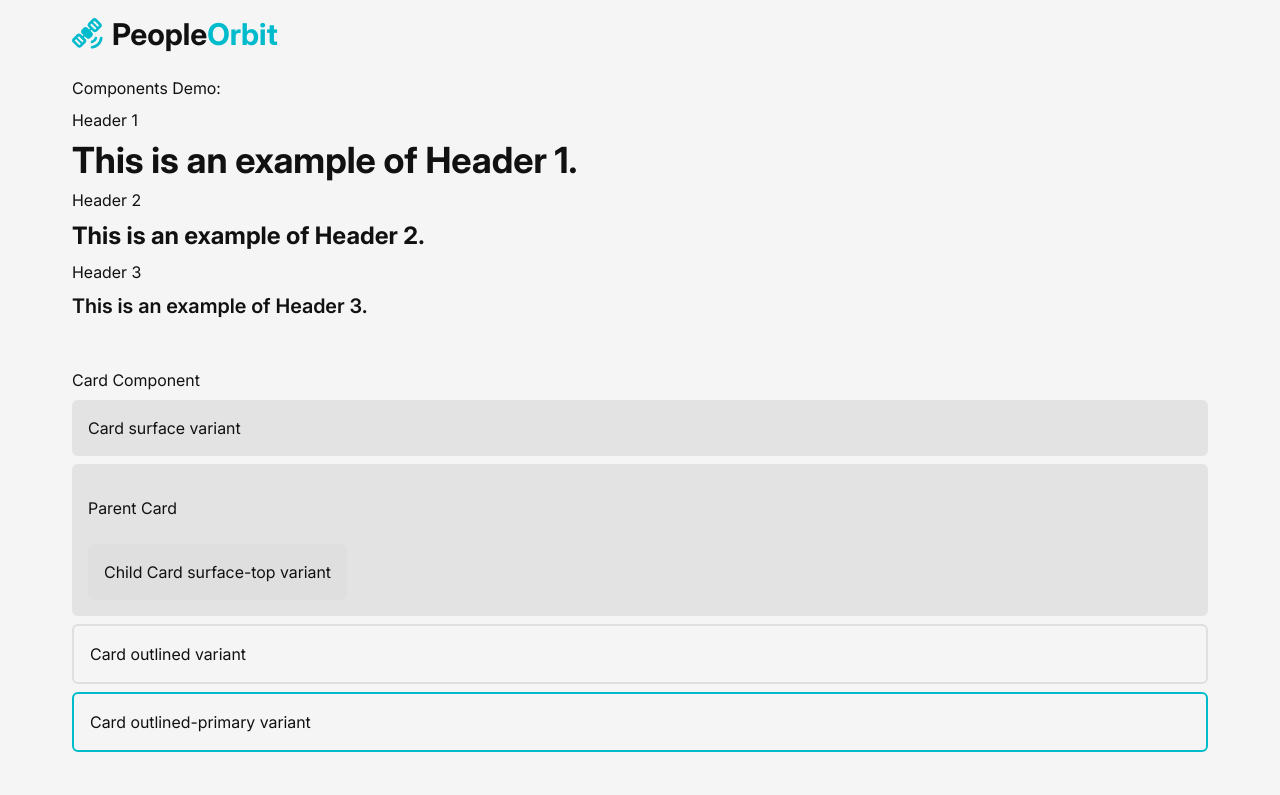
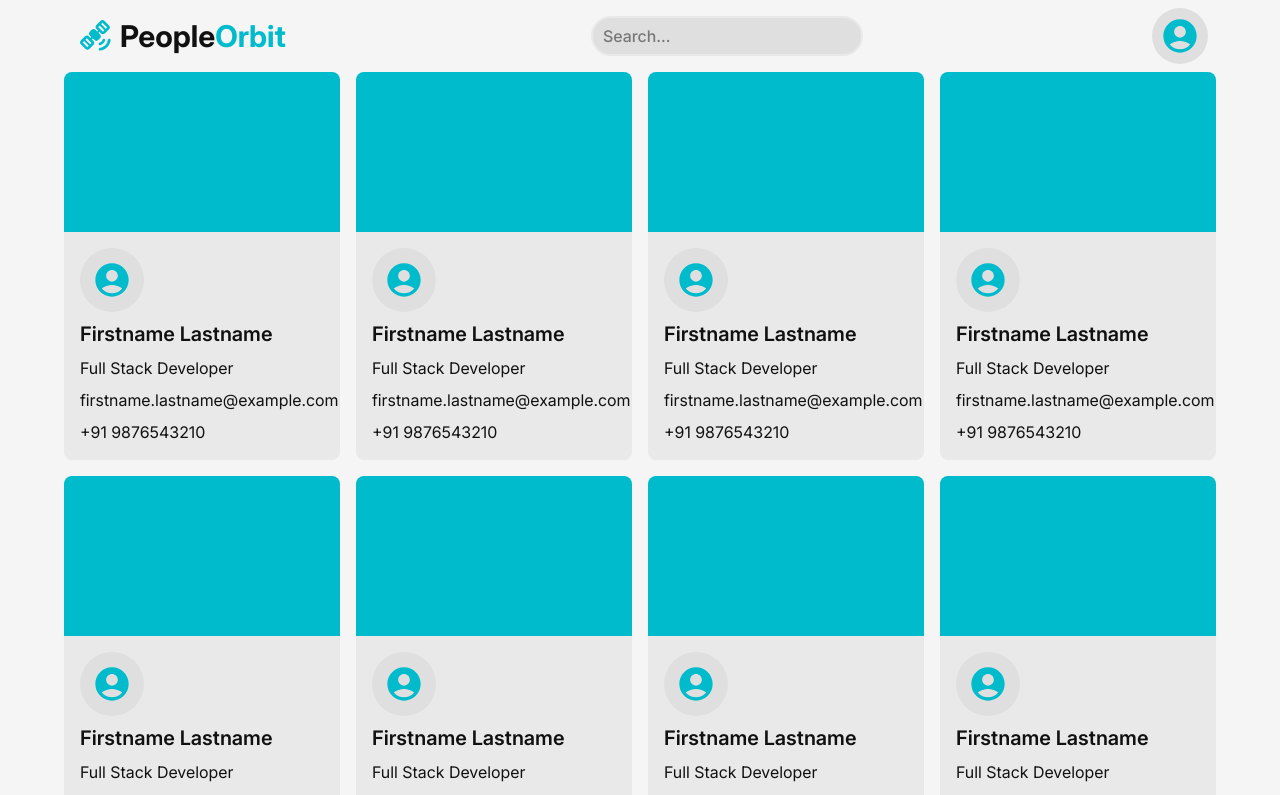
Before and after one commit to Harshit-Sonawala/people-orbit, a Next.js app: page / in a window 1280 px wide. Shown: the top 795 px of the page. Built offline with nearby package versions, Linux system fonts and the light colour scheme.

Commit message:
Started with basic website layout. Created grid layout of PersonCard components. Fixed minor key error in Card.tsx and fixed minor variant missing error in TextInput.tsx

```diff
--- a/app/globals.css
+++ b/app/globals.css
@@ -13,7 +13,7 @@
   --primary: #00bbcc;
   --primary-light: #9884e9;
   --secondary: #ed8128;
-  --surface: #e3e3e3;
+  --surface: #e9e9e9;
   --surface-top: #dfdfdf;
   --surface-top-dark: #aaaaaa;
   --error: #e05454;
--- a/app/page.tsx
+++ b/app/page.tsx
@@ -2,6 +2,7 @@
 import { Formik } from "formik"; // Formik forms
 import * as Yup from "yup"; // Yup Schema Validation
 import SatelliteAltRoundedIcon from "@mui/icons-material/SatelliteAltRounded";
+import AccountCircleRoundedIcon from "@mui/icons-material/AccountCircleRounded";
 import Card from "../components/Card";
 import Header1 from "../components/Header1";
 import Header2 from "../components/Header2";
@@ -9,11 +10,13 @@ import Header3 from "../components/Header3";
 import Button from "../components/Button";
 import Divider from "../components/Divider";
 import TextInput from "../components/TextInput";
+import PersonCard from "../components/PersonCard";
 
 export default function Home() {
   return (
-    <div className="flex flex-col flex-1 items-stretch justify-start w-[90%] mx-auto">
-      <div className="flex flex-row items-center justify-start p-2">
+    <div className="flex flex-col flex-1 items-stretch justify-center w-[90%] mx-auto">
+      <div className="flex flex-row items-center justify-between p-2">
+        <div className="flex flex-row items-center justify-center px-2">
           <SatelliteAltRoundedIcon
             sx={{ fontSize: "2rem" }}
             className="text-primary"
@@ -22,6 +25,25 @@ export default function Home() {
             People<span className="text-primary">Orbit</span>
           </h1>
         </div>
+
+        <TextInput variant="rounded" placeholder="Search..." />
+
+        <div className="flex flex-row items-center justify-center gap-2 rounded-md">
+          <div className="flex items-center justify-center w-14 h-14 rounded-full bg-surface-top">
+            <AccountCircleRoundedIcon
+              sx={{ fontSize: "2.5rem" }}
+              className="text-primary"
+            />
+          </div>
+        </div>
+      </div>
+
+      <div className="grid grid-cols-4 gap-4">
+        {Array.from({length: 16}).map((_, i) => (<PersonCard key={i} />))}
+      </div>
+
+      <div className="m-4" />
+
       <div className="m-2 flex flex-col gap-2">
         <p>Components Demo:</p>
         <p>Header 1</p>
@@ -97,7 +119,7 @@ export default function Home() {
         <p>Formik Form Sample</p>
         <Card className="flex flex-col gap-2 w-[90%] mx-auto">
           <Header3>Enter person information</Header3>
-          <Divider variant="primary"/>
+          <Divider variant="primary" />
           <Formik
             initialValues={{ firstName: "", lastName: "", email: "" }}
             validationSchema={Yup.object({
@@ -119,7 +141,10 @@ export default function Home() {
             }}
           >
             {(formik) => (
-              <form className="flex flex-col items-stretch align-center gap-4" onSubmit={formik.handleSubmit}>
+              <form
+                className="flex flex-col items-stretch align-center gap-4"
+                onSubmit={formik.handleSubmit}
+              >
                 <div className="flex flex-col gap-1">
                   <label htmlFor="firstName">First Name</label>
                   <TextInput
@@ -154,7 +179,9 @@ export default function Home() {
                   />
                 </div>
 
-                <Button type="submit" className="flex flex-1">Submit</Button>
+                <Button type="submit" className="flex flex-1">
+                  Submit
+                </Button>
               </form>
             )}
           </Formik>
--- a/components/Card.tsx
+++ b/components/Card.tsx
@@ -1,6 +1,7 @@
 import React from "react";
 
 type Props = {
+  key?: number;
   children: React.ReactNode;
   variant?: "surface" | "surface-top" | "outlined" | "outlined-primary";
   className?: string;
@@ -13,10 +14,10 @@ const variantClasses: { [key: string]: string } = {
   "outlined-primary": "border-2 border-primary bg-transparent",
 };
 
-const Card = ({ children, variant = "surface", className }: Props) => {
+const Card = ({ key, children, variant = "surface", className }: Props) => {
   return (
-    <div
-      className={`flex flex-col items-start justify-start gap-2 rounded-md p-4 ${variantClasses[variant]} ${className}`}
+    <div key={key}
+      className={`flex flex-col items-start justify-start gap-2 rounded-lg p-4 ${variantClasses[variant]} ${className}`}
     >
       {children}
     </div>
--- /dev/null
+++ b/components/PersonCard.tsx
@@ -0,0 +1,31 @@
+import React from "react";
+import Card from "./Card";
+import Header3 from "./Header3";
+import AccountCircleRoundedIcon from "@mui/icons-material/AccountCircleRounded";
+
+type Props = {
+  className?: string;
+};
+
+const PersonCard = ({ className = "" }: Props) => {
+  return (
+    <div className="flex flex-col">
+
+      <div className="bg-primary w-full p-20 rounded-tl-lg rounded-tr-lg" />
+      <div className="flex flex-col items-start justify-start gap-2 rounded-bl-lg rounded-br-lg p-4 bg-surface">
+        <div className="flex items-center justify-center w-16 h-16 rounded-full bg-surface-top">
+          <AccountCircleRoundedIcon
+            sx={{ fontSize: "2.5rem" }}
+            className="text-primary"
+          />
+        </div>
+        <Header3>Firstname Lastname</Header3>
+        <p>Full Stack Developer</p>
+        <p>firstname.lastname@example.com</p>
+        <p>+91 9876543210</p>
+      </div>
+    </div>
+  );
+};
+
+export default PersonCard;
--- a/components/TextInput.tsx
+++ b/components/TextInput.tsx
@@ -1,7 +1,7 @@
 import React from "react";
 
 type Props = React.InputHTMLAttributes<HTMLInputElement> & {
-  variant?: "filled" | "outlined" | "outlined-primary";
+  variant?: "filled" | "outlined" | "rounded" | "outlined-primary";
   placeholder?: string;
   error?: string;
   disabled?: boolean;
```
Lines whose indentation alone changed are shown as unchanged.
